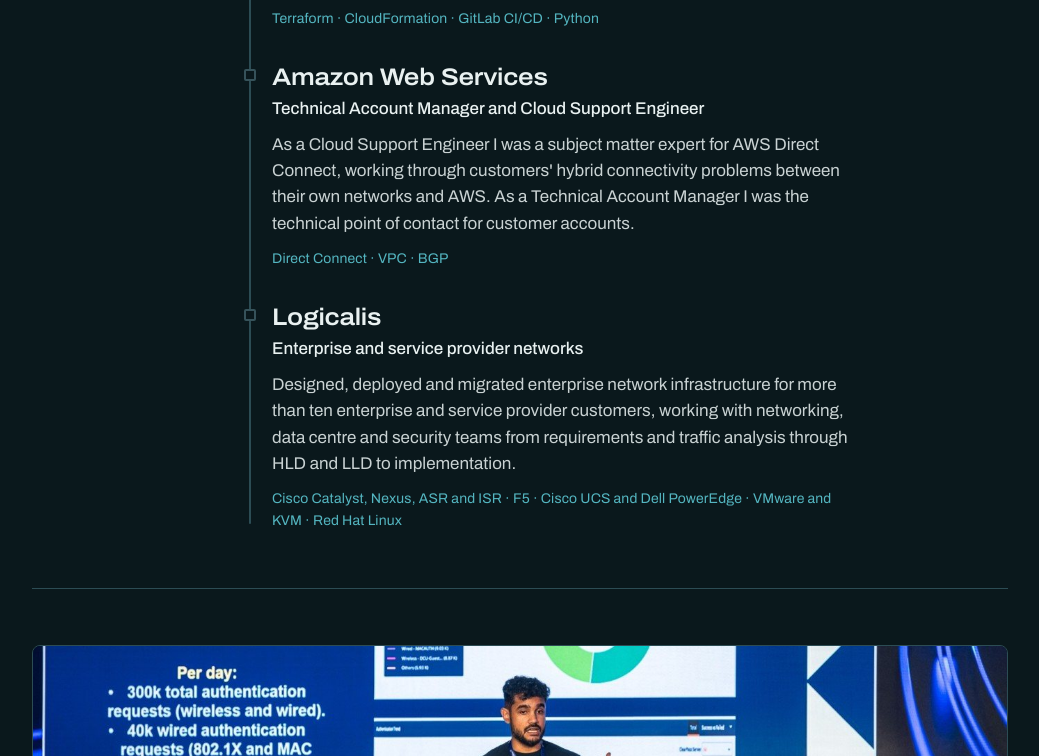
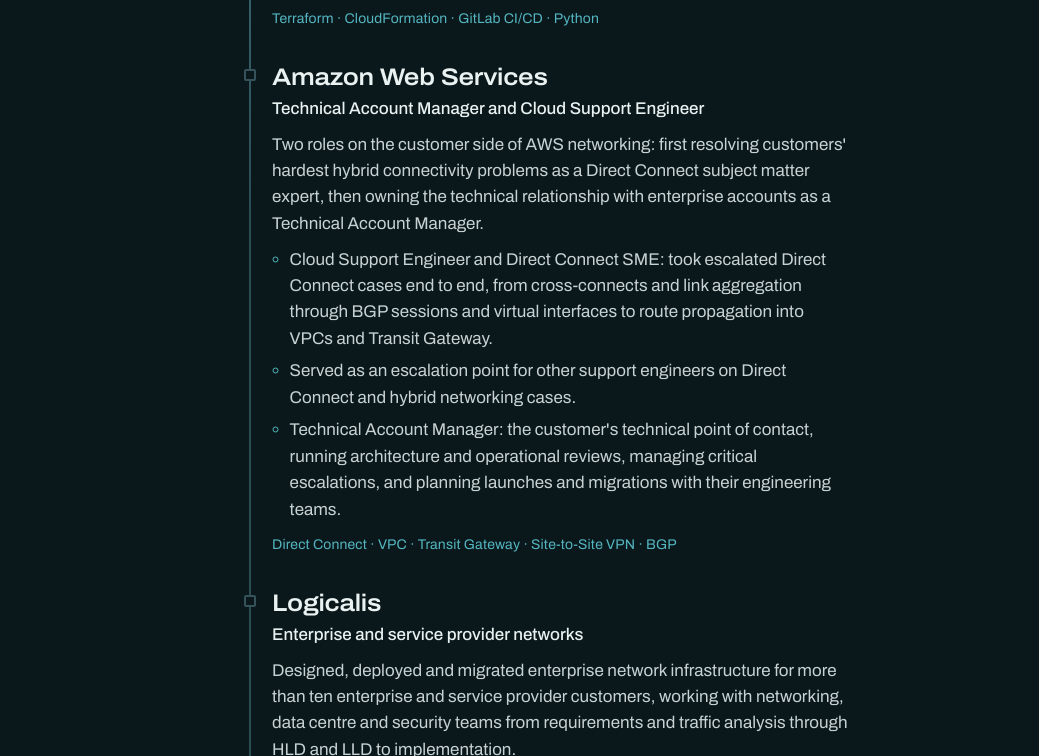
Before and after one commit to rogeriojrpalmares/rogeriojrpalmares.github.io, a plain HTML site: page index.html in a window 1280 px wide. Shown: the part 1835-2591 px from the top of the page, without its empty margins (120-1159 px from the left). Drawn offline with Linux system fonts and the light colour scheme.

Commit message:
Rewrite AWS experience entry and drop OCI from headline
Co-Authored-By: Claude Opus 5.5 <noreply@anthropic.com>
Claude-Session: https://claude.ai/code/session_01C1qnUm5B6DvUNVWmq2Fiyv

```diff
--- a/index.html
+++ b/index.html
@@ -4,12 +4,12 @@
   <meta charset="utf-8">
   <meta name="viewport" content="width=device-width, initial-scale=1">
   <title>Rogerio Palmares, Network and Security Engineer</title>
-  <meta name="description" content="Rogerio Palmares builds campus, enterprise and cloud networks across AWS, Azure and OCI, and the automation that runs them. Senior Network Engineer at Dublin City University, previously at AWS. Experience, conference talks and certifications.">
+  <meta name="description" content="Rogerio Palmares builds campus, enterprise and cloud networks across AWS and Azure, and the automation that runs them. Senior Network Engineer at Dublin City University, previously at AWS. Experience, conference talks and certifications.">
   <link rel="canonical" href="https://rogeriopalmares.com/">
 
   <meta property="og:type" content="profile">
   <meta property="og:title" content="Rogerio Palmares, Network and Security Engineer">
-  <meta property="og:description" content="Campus, enterprise and cloud networks across AWS, Azure and OCI, and the automation that runs them. Senior Network Engineer at Dublin City University, previously at AWS.">
+  <meta property="og:description" content="Campus, enterprise and cloud networks across AWS and Azure, and the automation that runs them. Senior Network Engineer at Dublin City University, previously at AWS.">
   <meta property="og:url" content="https://rogeriopalmares.com/">
   <meta property="og:image" content="https://rogeriopalmares.com/assets/img/social-card.png">
   <meta property="og:image:width" content="1200">
@@ -53,7 +53,7 @@
       <p class="intro">
         <strong>Network and security engineer.</strong>
         Over ten years building campus, enterprise and cloud networks
-        across AWS, Azure and OCI, and the automation that runs them.
+        across AWS and Azure, and the automation that runs them.
       </p>
       <p class="now">
         <span class="status" aria-hidden="true"></span>
@@ -107,8 +107,13 @@
           <li>
             <h3>Amazon Web Services</h3>
             <p class="meta"><span class="org">Technical Account Manager and Cloud Support Engineer</span></p>
-            <p class="about">As a Cloud Support Engineer I was a subject matter expert for AWS Direct Connect, working through customers' hybrid connectivity problems between their own networks and AWS. As a Technical Account Manager I was the technical point of contact for customer accounts.</p>
-            <p class="stack">Direct Connect · VPC · BGP</p>
+            <p class="about">Two roles on the customer side of AWS networking: first resolving customers' hardest hybrid connectivity problems as a Direct Connect subject matter expert, then owning the technical relationship with enterprise accounts as a Technical Account Manager.</p>
+            <ul class="points">
+              <li>Cloud Support Engineer and Direct Connect SME: took escalated Direct Connect cases end to end, from cross-connects and link aggregation through BGP sessions and virtual interfaces to route propagation into VPCs and Transit Gateway.</li>
+              <li>Served as an escalation point for other support engineers on Direct Connect and hybrid networking cases.</li>
+              <li>Technical Account Manager: the customer's technical point of contact, running architecture and operational reviews, managing critical escalations, and planning launches and migrations with their engineering teams.</li>
+            </ul>
+            <p class="stack">Direct Connect · VPC · Transit Gateway · Site-to-Site VPN · BGP</p>
           </li>
           <li>
             <h3>Logicalis</h3>
```
